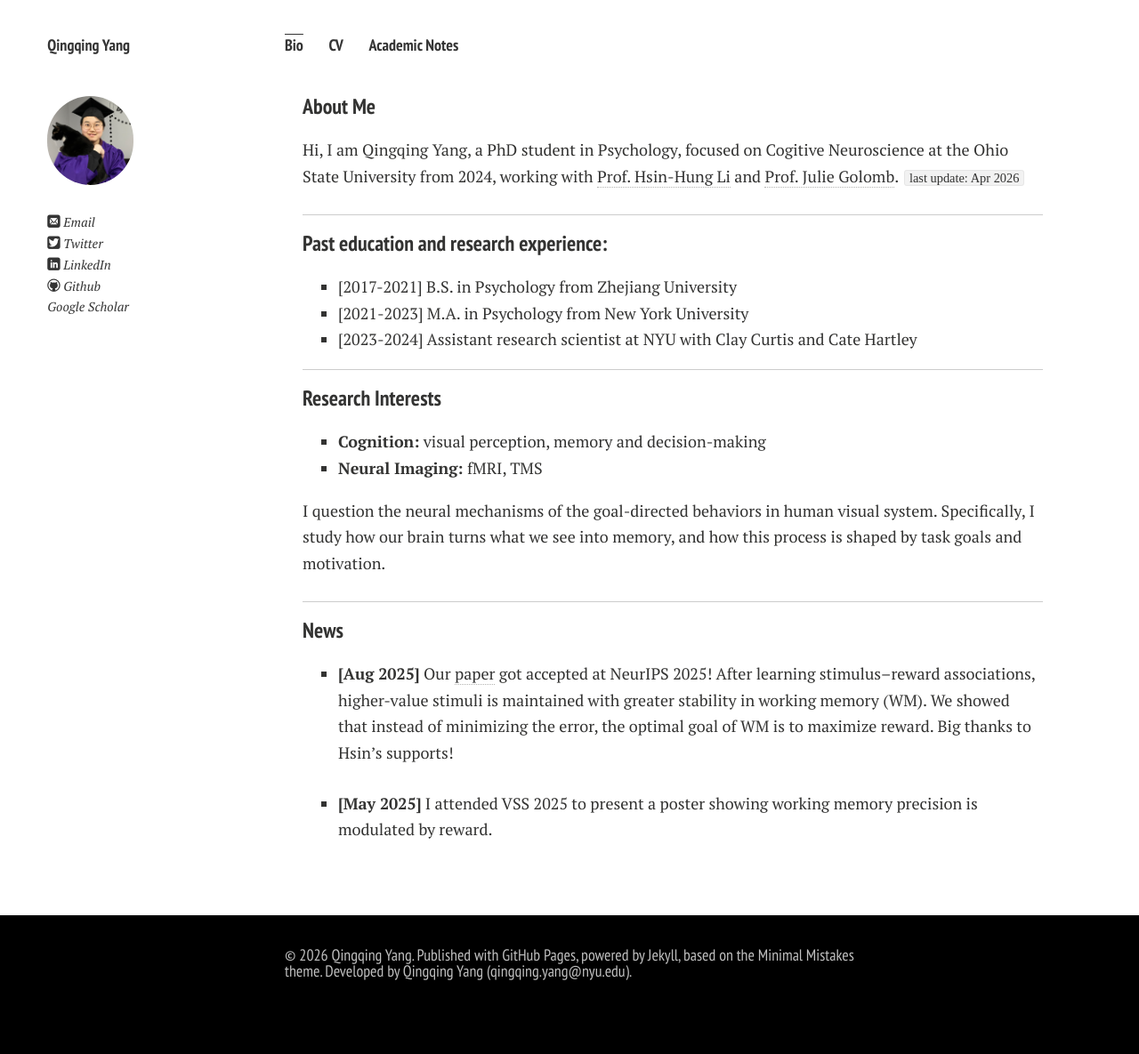
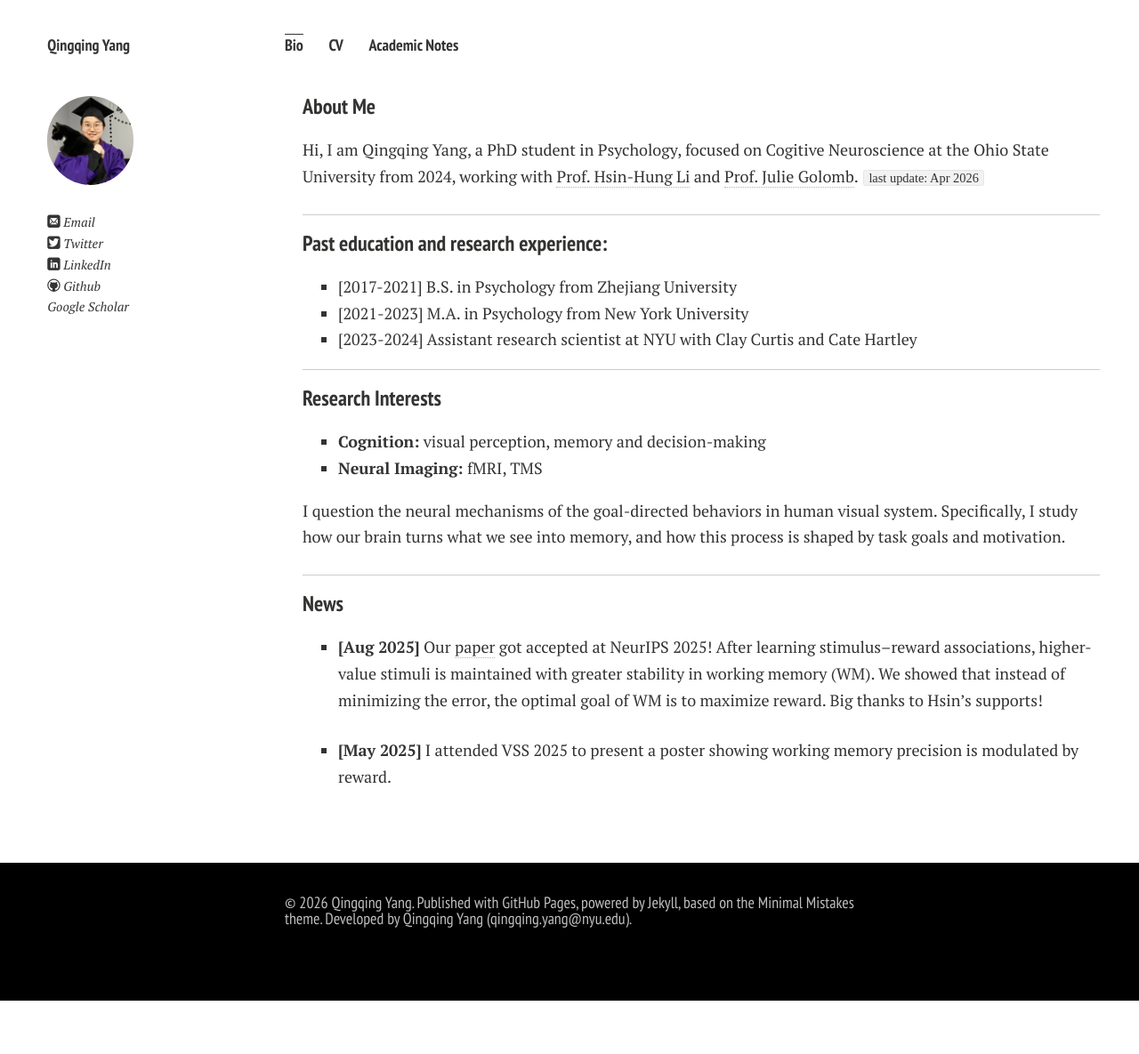
Before and after one commit to Qingqing-Yang-177/Qingqing-Yang-177.github.io, a Jekyll site: the page built from index.md, in a window 1280 px wide. Shown: the whole page at 89% size. Built offline with Jekyll 4.4.1, drawn with Linux system fonts in a browser that asks for light colours; nearby versions of some CDN libraries; comment, search, counter and statistics services are not loaded; a style sheet for code colours, icons or effects is not loaded; our own code applies the rules of GitHub Pages for plain Markdown files; after the commit the page ends 1125 px from its top, so only the background shows below that.

Commit message:
Update main.css

```diff
--- a/assets/css/main.css
+++ b/assets/css/main.css
@@ -388,7 +388,7 @@ img.mfp-img{width:auto;max-width:100%;height:auto;display:block;line-height:0;-w
 /* Custom: make main article content wider */
 @media only screen and (min-width:37.5em) {
   #main article {
-    width: 65%;
+    width: 70%;
     margin-left: 0%;
     margin-right: 0%;
   }
@@ -401,6 +401,6 @@ img.mfp-img{width:auto;max-width:100%;height:auto;display:block;line-height:0;-w
 
 @media only screen and (min-width:86.375em) {
   #main article {
-    width: 58%;
+    width: 65%;
   }
 }
```
